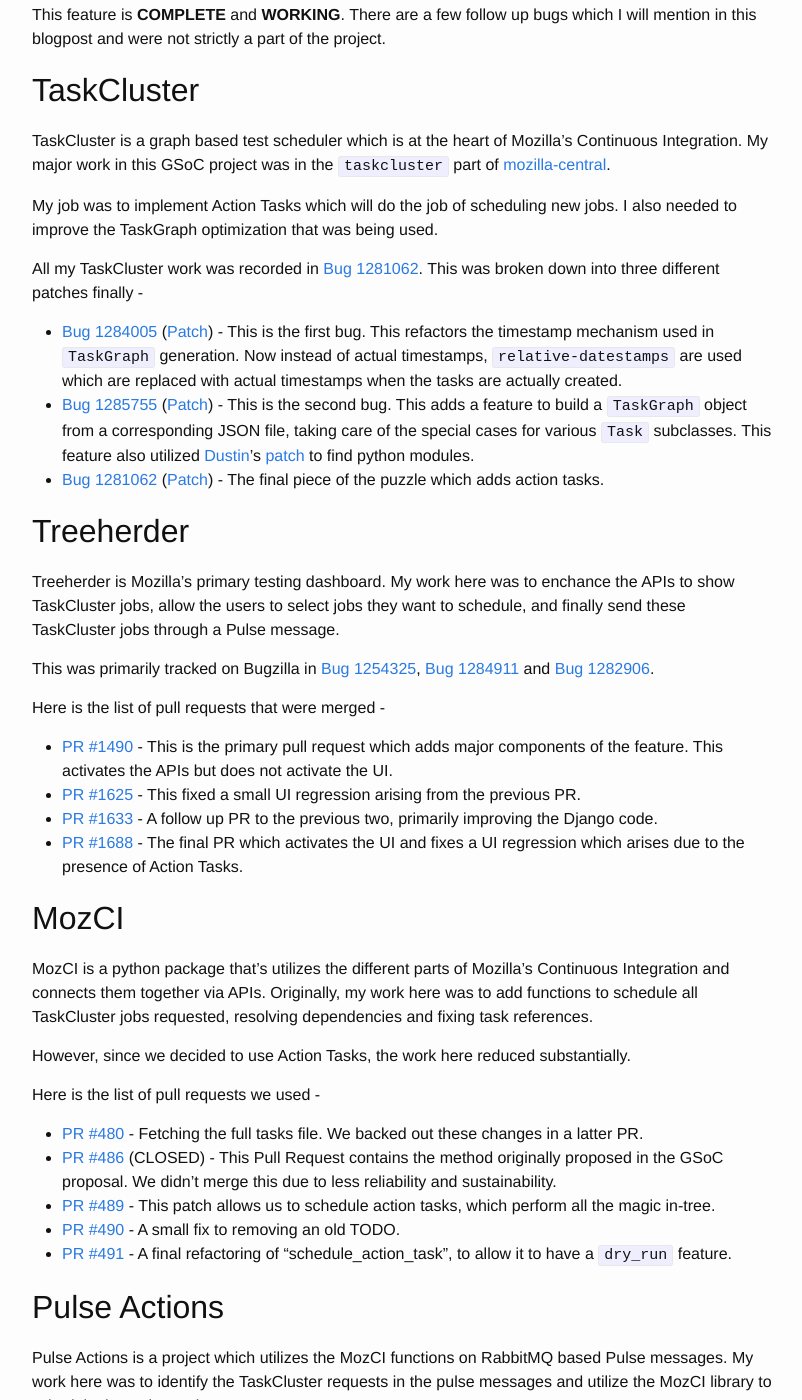
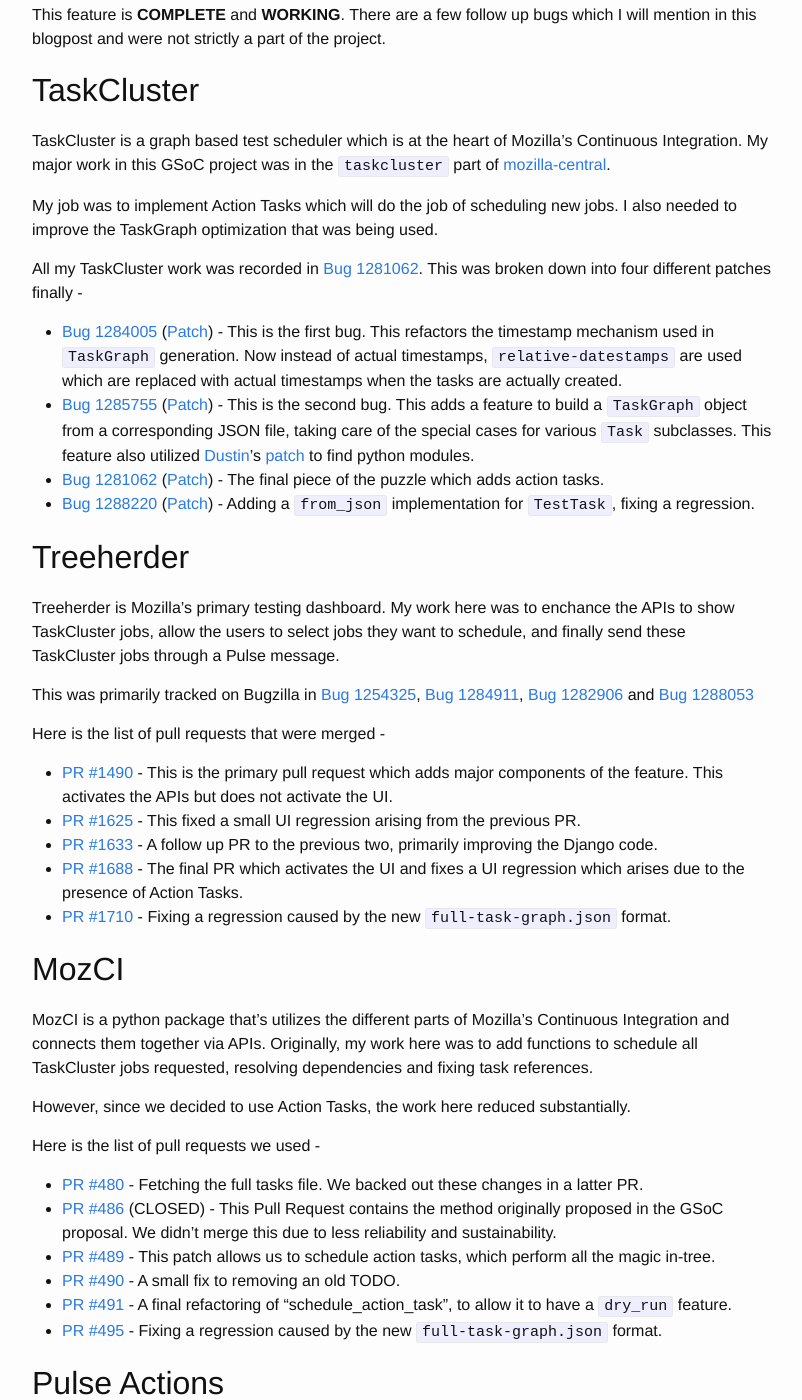
Before and after one commit to martiansideofthemoon/martiansideofthemoon.github.io, a Jekyll site: the page built from _posts/2016-07-19-gsoc-code-review.markdown, in a window 1280 px wide and 1400 px high, scrolled down 358 px. Shown: the whole window, without its empty margins (238-1040 px from the left). Built offline with Jekyll 4.4.1, drawn with Linux system fonts in a browser that asks for light colours; some of the changed text lies outside the part shown.

Commit message:
Adding 4 regression bugs to gsoc code

```diff
--- a/_posts/2016-07-19-gsoc-code-review.markdown
+++ b/_posts/2016-07-19-gsoc-code-review.markdown
@@ -14,18 +14,19 @@ TaskCluster is a graph based test scheduler which is at the heart of Mozilla's C
 
 My job was to implement Action Tasks which will do the job of scheduling new jobs. I also needed to improve the TaskGraph optimization that was being used.
 
-All my TaskCluster work was recorded in [Bug 1281062](https://bugzilla.mozilla.org/show_bug.cgi?id=1281062). This was broken down into three different patches finally -
+All my TaskCluster work was recorded in [Bug 1281062](https://bugzilla.mozilla.org/show_bug.cgi?id=1281062). This was broken down into four different patches finally -
 
 * [Bug 1284005](https://bugzilla.mozilla.org/show_bug.cgi?id=1284005) ([Patch](https://hg.mozilla.org/mozilla-central/rev/7e73e9581bca)) - This is the first bug. This refactors the timestamp mechanism used in `TaskGraph` generation. Now instead of actual timestamps, `relative-datestamps` are used which are replaced with actual timestamps when the tasks are actually created.
 * [Bug 1285755](https://bugzilla.mozilla.org/show_bug.cgi?id=1285755) ([Patch](https://hg.mozilla.org/mozilla-central/rev/b1a86b2b81ff)) - This is the second bug. This adds a feature to build a `TaskGraph` object from a corresponding JSON file, taking care of the special cases for various `Task` subclasses. This feature also utilized [Dustin](https://github.com/djmitche)'s [patch](https://hg.mozilla.org/mozilla-central/rev/2393f903d0a7) to find python modules.
 * [Bug 1281062](https://bugzilla.mozilla.org/show_bug.cgi?id=1281062) ([Patch](https://hg.mozilla.org/mozilla-central/rev/d223b3cdee66)) - The final piece of the puzzle which adds action tasks.
+* [Bug 1288220](https://bugzilla.mozilla.org/show_bug.cgi?id=1288220) ([Patch](https://hg.mozilla.org/integration/autoland/rev/d05aa8ecdb0b)) - Adding a `from_json` implementation for `TestTask`, fixing a regression.
 
 
 ## Treeherder
 
 Treeherder is Mozilla's primary testing dashboard. My work here was to enchance the APIs to show TaskCluster jobs, allow the users to select jobs they want to schedule, and finally send these TaskCluster jobs through a Pulse message.
 
-This was primarily tracked on Bugzilla in [Bug 1254325](https://bugzilla.mozilla.org/show_bug.cgi?id=1254325), [Bug 1284911](https://bugzilla.mozilla.org/show_bug.cgi?id=1284911) and [Bug 1282906](https://bugzilla.mozilla.org/show_bug.cgi?id=1282906).
+This was primarily tracked on Bugzilla in [Bug 1254325](https://bugzilla.mozilla.org/show_bug.cgi?id=1254325), [Bug 1284911](https://bugzilla.mozilla.org/show_bug.cgi?id=1284911), [Bug 1282906](https://bugzilla.mozilla.org/show_bug.cgi?id=1282906) and [Bug 1288053](https://bugzilla.mozilla.org/show_bug.cgi?id=1288053)
 
 Here is the list of pull requests that were merged -
 
@@ -33,6 +34,7 @@ Here is the list of pull requests that were merged -
 * [PR #1625](https://github.com/mozilla/treeherder/pull/1625) - This fixed a small UI regression arising from the previous PR.
 * [PR #1633](https://github.com/mozilla/treeherder/pull/1633) - A follow up PR to the previous two, primarily improving the Django code.
 * [PR #1688](https://github.com/mozilla/treeherder/pull/1688) - The final PR which activates the UI and fixes a UI regression which arises due to the presence of Action Tasks.
+* [PR #1710](https://github.com/mozilla/treeherder/pull/1710) - Fixing a regression caused by the new `full-task-graph.json` format.
 
 ## MozCI
 
@@ -47,6 +49,7 @@ Here is the list of pull requests we used -
 * [PR #489](https://github.com/mozilla/mozilla_ci_tools/pull/489) - This patch allows us to schedule action tasks, which perform all the magic in-tree.
 * [PR #490](https://github.com/mozilla/mozilla_ci_tools/pull/490) - A small fix to removing an old TODO.
 * [PR #491](https://github.com/mozilla/mozilla_ci_tools/pull/491) - A final refactoring of "schedule_action_task", to allow it to have a `dry_run` feature.
+* [PR #495](https://github.com/mozilla/mozilla_ci_tools/pull/495) - Fixing a regression caused by the new `full-task-graph.json` format.
 
 ## Pulse Actions
 
@@ -56,6 +59,7 @@ Here is the list of pull requests we used -
 
 * [PR #82](https://github.com/mozilla/pulse_actions/pull/82) - The primary patch here, which reads pulse messages and sends the data over to MozCI.
 * [PR #104](https://github.com/mozilla/pulse_actions/pull/104) - Fixing a spelling mistake in the Pulse message.
+* [PR #107](https://github.com/mozilla/pulse_actions/pull/107) - Fixing a regression caused by the new `full-task-graph.json` format.
 
 Having done this, Pulse Actions was granted the correct scopes through [Bug 1286843](https://bugzilla.mozilla.org/show_bug.cgi?id=1286843).
 
```
